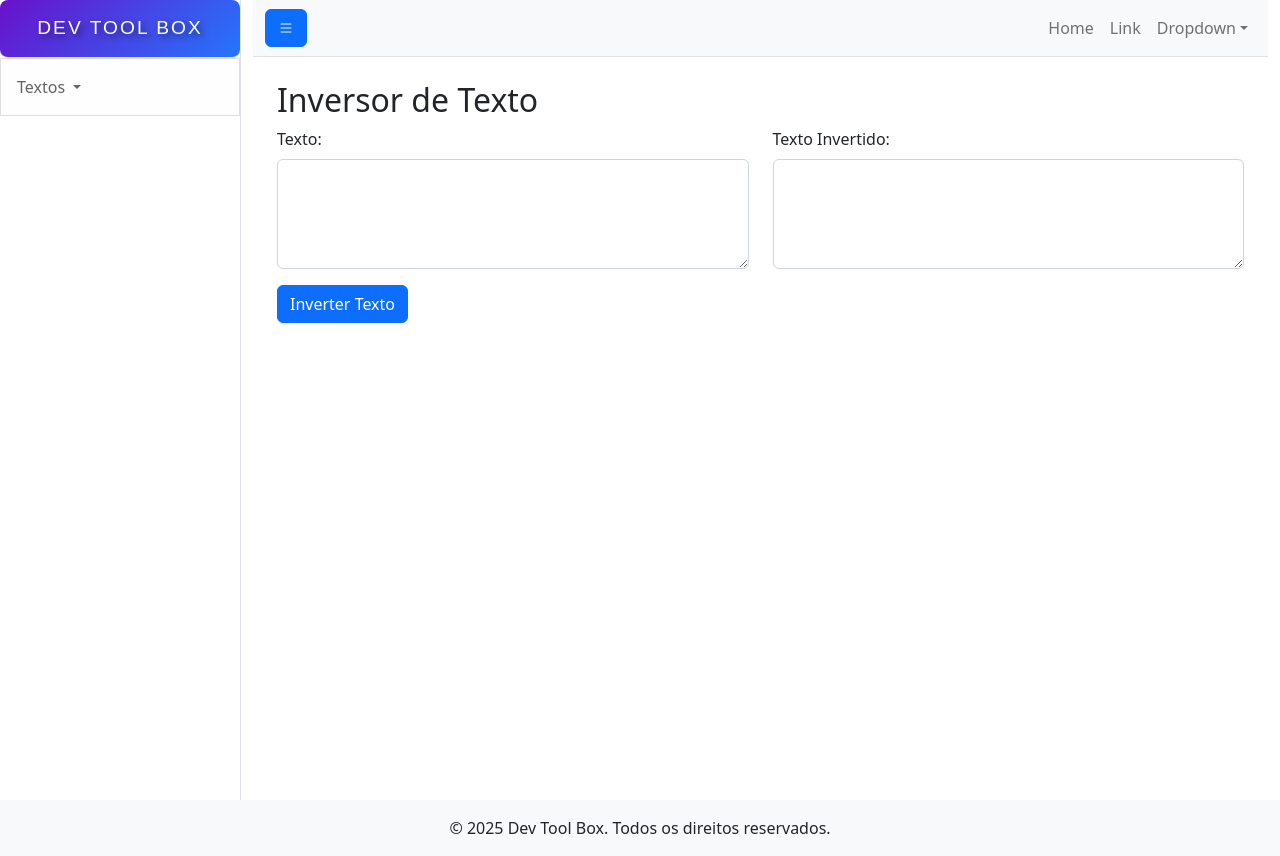
After one commit to JeffersonEstevo/DevToolBox, a Django app: page /inverter_texto/ in a window 1280 px wide. The commit adds this page. Run offline with Django 4.2, Linux system fonts and the light colour scheme; some libraries are stand-ins or nearby versions.

Commit message:
Adicionando inverter_texto

```diff
--- /dev/null
+++ b/dev_tool_box/core/static/core/js/inverter_texto.js
@@ -0,0 +1,7 @@
+document.getElementById('invert-button').addEventListener('click', invertText);
+
+function invertText() {
+    var originalText = document.getElementById('original-text').value;
+    var invertedText = originalText.split('').reverse().join('');
+    document.getElementById('inverted-text').value = invertedText;
+}
--- a/dev_tool_box/core/templates/core/base.html
+++ b/dev_tool_box/core/templates/core/base.html
@@ -28,8 +28,9 @@
                         </a>
                         <ul class="dropdown-menu" aria-labelledby="dropdownMenuButton">
                             <li><a class="dropdown-item" href="{% url 'substituir_palavra' %}">Substituir Palavra em Texto</a></li>
-                            <li><a class="dropdown-item" href="{% url 'contador_caracteres' %}#">Contador de Caracteres</a></li>
-                            <li><a class="dropdown-item" href="{% url 'frequencia_palavras' %}#">Frequência de Palavras</a></li>
+                            <li><a class="dropdown-item" href="{% url 'contador_caracteres' %}">Contador de Caracteres</a></li>
+                            <li><a class="dropdown-item" href="{% url 'frequencia_palavras' %}">Frequência de Palavras</a></li>
+                            <li><a class="dropdown-item" href="{% url 'inverter_texto' %}">Inverter Texto</a></li>
                         </ul>
                     </div>
                 </div>
--- /dev/null
+++ b/dev_tool_box/core/templates/core/inverter_texto.html
@@ -0,0 +1,34 @@
+{% extends "core/base.html" %}
+{% load static %}
+
+{% block content %}
+<div class="container-fluid">
+    <h2 class="mt-4">Inversor de Texto</h2>
+
+    <div class="row">
+        <div class="col-md-6">
+            <div class="mb-3">
+                <label for="original-text" class="form-label">Texto:</label>
+                <textarea id="original-text" class="form-control" rows="4"></textarea>
+            </div>
+        </div>
+
+        <div class="col-md-6">
+            <div class="mb-3">
+                <label for="inverted-text" class="form-label">Texto Invertido:</label>
+                <textarea id="inverted-text" class="form-control" rows="4" readonly></textarea>
+            </div>
+        </div>
+    </div>
+    <button id="invert-button" class="btn btn-primary">Inverter Texto</button>
+</div>
+
+<script src="{% static 'core/js/inverter_texto.js' %}"></script>
+
+<style>
+.inverted-word {
+    font-weight: bold;
+    font-size: 1.2em;
+}
+</style>
+{% endblock %}
--- a/dev_tool_box/core/urls.py
+++ b/dev_tool_box/core/urls.py
@@ -9,6 +9,7 @@ urlpatterns = [
     path('substituir_palavra/', views.substituir_palavra, name='substituir_palavra'),
     path('contador_caracteres/', views.contador_caracteres, name='contador_caracteres'),
     path('frequencia_palavras/', views.frequencia_palavras, name='frequencia_palavras'),
+    path('inverter_texto/', views.inverter_texto, name='inverter_texto'),
 ]
 
 if settings.DEBUG:
--- a/dev_tool_box/core/views.py
+++ b/dev_tool_box/core/views.py
@@ -16,3 +16,6 @@ def contador_caracteres(request):
 
 def frequencia_palavras(request):
     return render(request, "core/frequencia_palavras.html")
+
+def inverter_texto(request):
+    return render(request, "core/inverter_texto.html")
```
